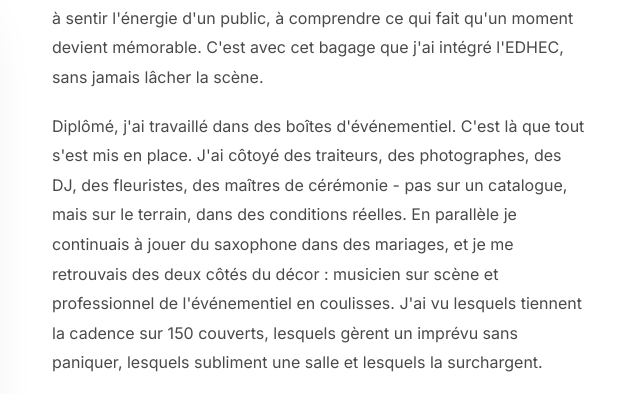
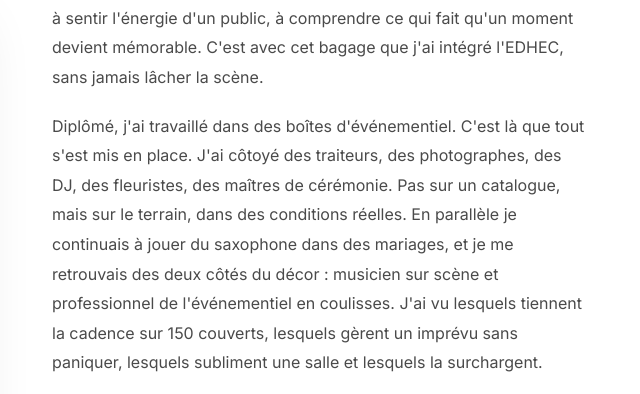
Before and after one commit to Maxdlg3/helion-planner, a website: page index.html in a window 1280 px wide. Shown: the part 1190-1584 px from the top of the page, 628-1268 px from the left. Drawn offline with nearby package versions, Linux system fonts and the light colour scheme.

Commit message:
Fix tiret résiduel dans la section à propos

```diff
--- a/index.html
+++ b/index.html
@@ -237,7 +237,7 @@
             J'ai commencé le saxophone assez tôt. Les caveaux de jazz parisiens, les soirées privées, les festivals. La musique m'a appris à lire une salle, à sentir l'énergie d'un public, à comprendre ce qui fait qu'un moment devient mémorable. C'est avec cet bagage que j'ai intégré l'EDHEC, sans jamais lâcher la scène.
           </p>
           <p>
-            Diplômé, j'ai travaillé dans des boîtes d'événementiel. C'est là que tout s'est mis en place. J'ai côtoyé des traiteurs, des photographes, des DJ, des fleuristes, des maîtres de cérémonie - pas sur un catalogue, mais sur le terrain, dans des conditions réelles. En parallèle je continuais à jouer du saxophone dans des mariages, et je me retrouvais des deux côtés du décor : musicien sur scène et professionnel de l'événementiel en coulisses. J'ai vu lesquels tiennent la cadence sur 150 couverts, lesquels gèrent un imprévu sans paniquer, lesquels subliment une salle et lesquels la surchargent.
+            Diplômé, j'ai travaillé dans des boîtes d'événementiel. C'est là que tout s'est mis en place. J'ai côtoyé des traiteurs, des photographes, des DJ, des fleuristes, des maîtres de cérémonie. Pas sur un catalogue, mais sur le terrain, dans des conditions réelles. En parallèle je continuais à jouer du saxophone dans des mariages, et je me retrouvais des deux côtés du décor : musicien sur scène et professionnel de l'événementiel en coulisses. J'ai vu lesquels tiennent la cadence sur 150 couverts, lesquels gèrent un imprévu sans paniquer, lesquels subliment une salle et lesquels la surchargent.
           </p>
           <p>
             De fil en aiguille, des proches m'ont demandé de les aider à organiser leur mariage. Puis des connaissances. Puis des clients. Ce que j'avais vécu, la sensibilité du musicien, la rigueur acquise à l'EDHEC, le réseau construit dans l'événementiel : c'était exactement ce dont les couples avaient besoin.
```
